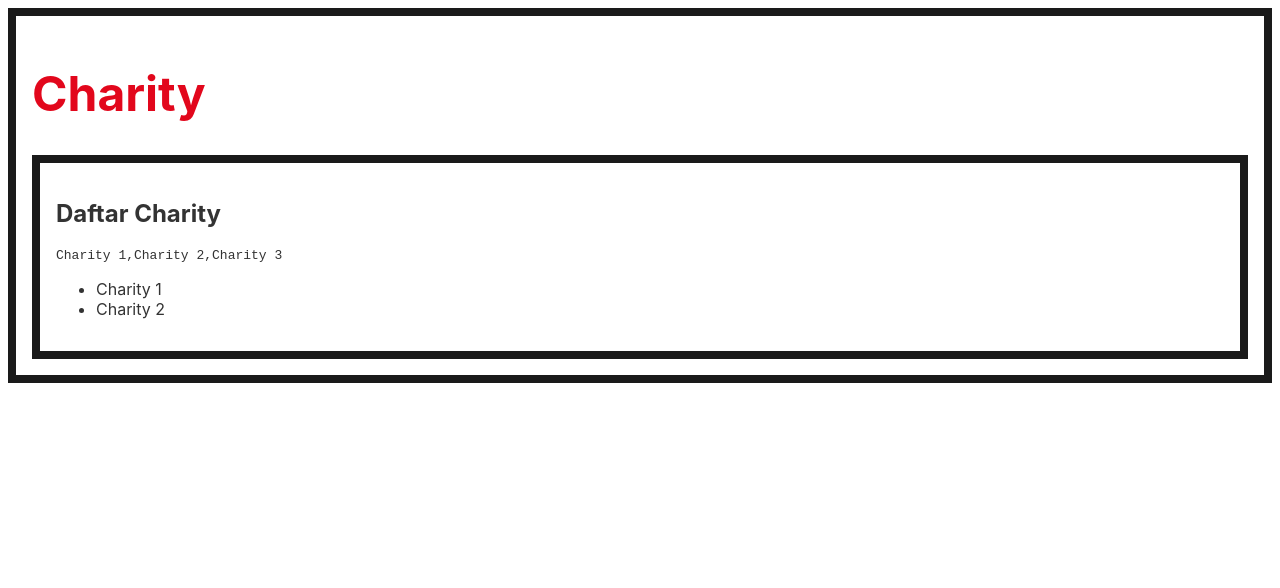
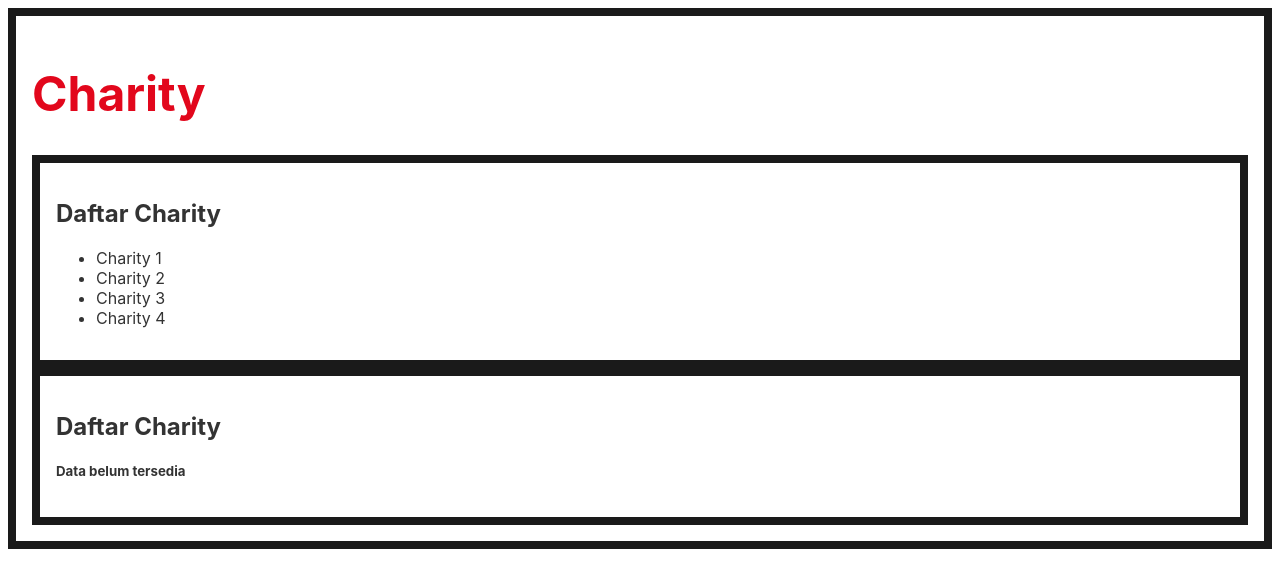
Before and after one commit to RadBile2022/bwafunding-charity, a Svelte app: page / in a window 1280 px wide. Shown: the top 588 px of the page. Built offline with nearby package versions, Linux system fonts and the light colour scheme.

Commit message:
2.5 Bahasa Template Svelte

```diff
--- a/src/components/CharityList.svelte
+++ b/src/components/CharityList.svelte
@@ -1,13 +1,18 @@
 <script>
-    export let charities = ['Default Charity'];
+    export let charities;
     // let charities = ['Local Charity 1'];
 </script>
 
 <div>
     <h2>Daftar Charity</h2>
-    <pre>{charities}</pre>
+    {#if charities !== undefined}
+
     <ul>
-        <li>Charity 1</li>
-        <li>Charity 2</li>
+        {#each charities as charity}
+            <li>{charity}</li>
+        {/each}
     </ul>
+    {:else}
+        <h5>Data belum tersedia</h5>
+    {/if}
 </div>
--- a/src/pages/Home.svelte
+++ b/src/pages/Home.svelte
@@ -2,7 +2,7 @@
     import CharityList from "../components/CharityList.svelte";
 
 	let title = "Charity";
-	let charities = ['Charity 1', 'Charity 2', 'Charity 3'];
+	let charities = ['Charity 1', 'Charity 2', 'Charity 3', 'Charity 4'];
 </script>
 
 <style>
@@ -20,4 +20,5 @@
 <div>
 	<h1>{title}</h1>
 	<CharityList {charities}/>
+    <CharityList/>
 </div>
```
Also changed, not shown: 1 other file (tests, documents, lock files or other folders).
